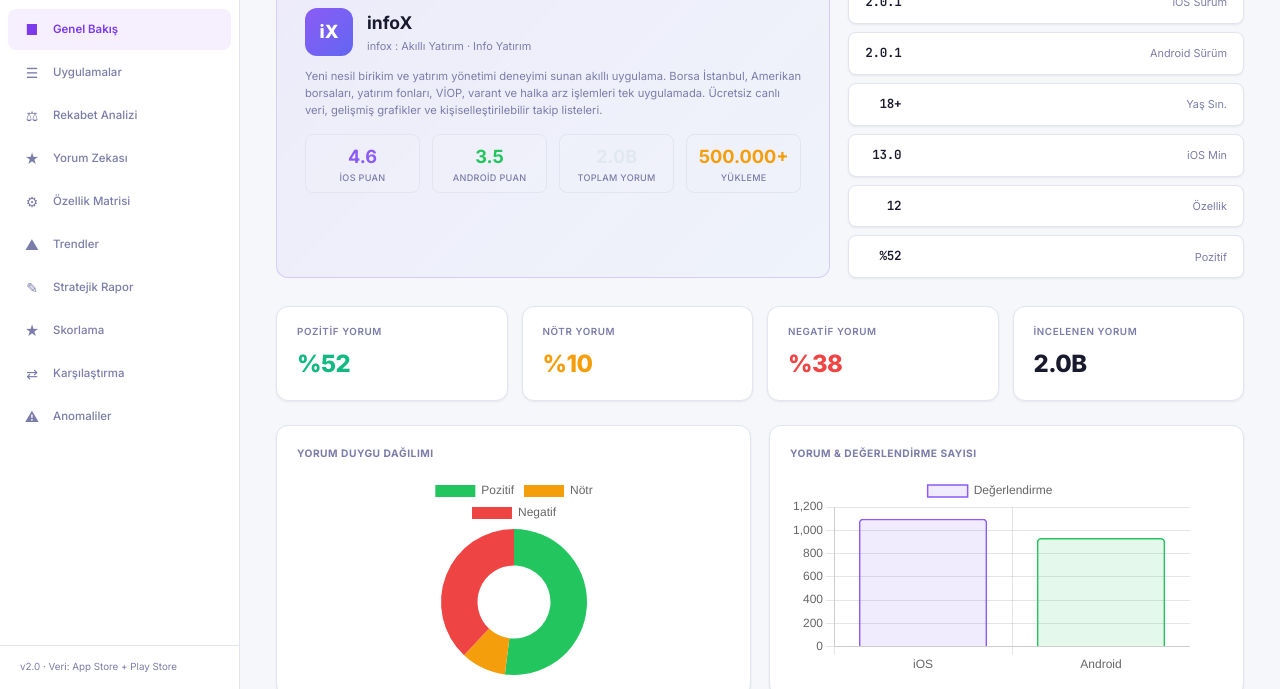
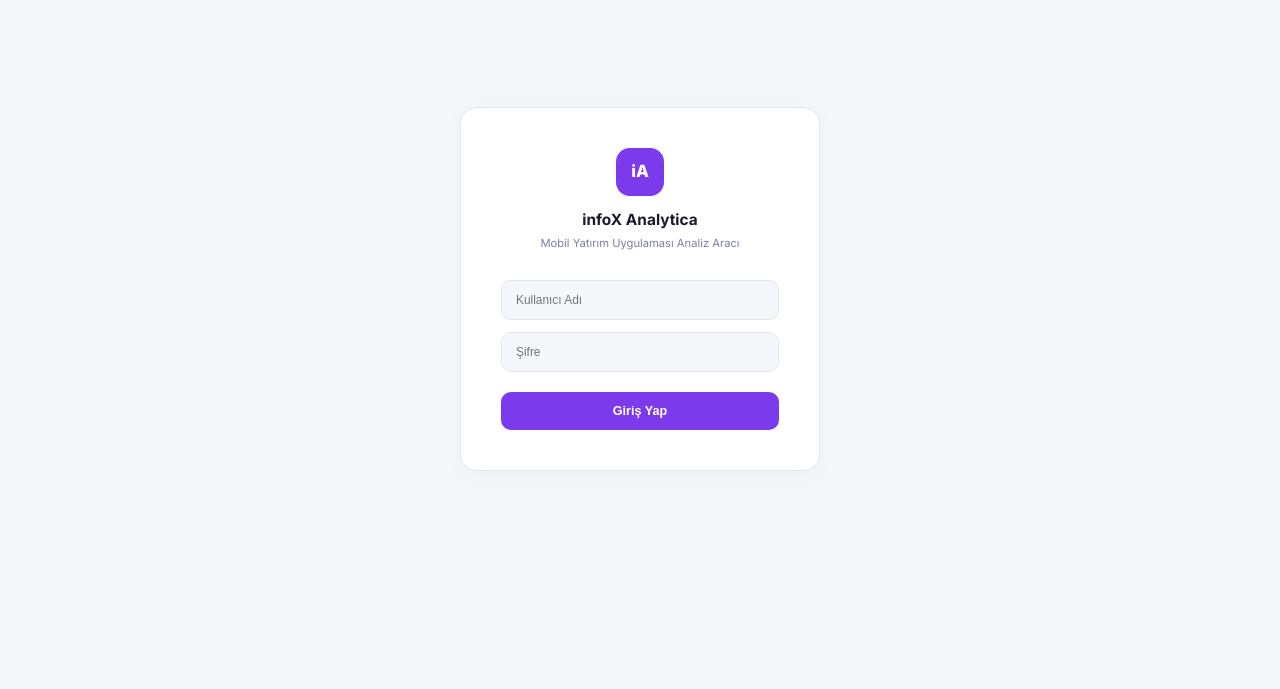
Before and after one commit to berktore/app-analyz-dashborad, a plain HTML site: page dashboard.html in a window 1280 px wide. Shown: the part 111-800 px from the top of the page. Drawn offline with nearby package versions, Linux system fonts and the light colour scheme.

Commit message:
add login page (kullanici/sifre)

```diff
--- a/dashboard.html
+++ b/dashboard.html
@@ -477,6 +477,30 @@
 </style>
 </head>
 <body>
+<div id="loginOverlay" style="position:fixed;inset:0;z-index:9999;background:var(--bg);display:flex;align-items:center;justify-content:center">
+  <div style="background:var(--card);padding:40px;border-radius:16px;width:360px;max-width:90%;box-shadow:0 4px 24px rgba(0,0,0,.04);border:1px solid var(--border)">
+    <div style="text-align:center;margin-bottom:28px">
+      <div style="width:48px;height:48px;border-radius:14px;background:var(--accent);display:flex;align-items:center;justify-content:center;margin:0 auto 12px;font-weight:800;font-size:1.2rem;color:#fff">iA</div>
+      <div style="font-weight:700;font-size:1.1rem">infoX Analytica</div>
+      <div style="font-size:.8rem;color:var(--muted);margin-top:4px">Mobil Yatırım Uygulaması Analiz Aracı</div>
+    </div>
+    <div id="loginError" style="display:none;background:rgba(239,68,68,.08);color:var(--red);font-size:.78rem;padding:8px 12px;border-radius:8px;margin-bottom:16px;text-align:center"></div>
+    <input id="loginUser" type="text" placeholder="Kullanıcı Adı" style="width:100%;padding:12px 14px;border:1px solid var(--border);border-radius:10px;font-size:.85rem;outline:none;background:var(--bg);color:var(--text);margin-bottom:12px;box-sizing:border-box" autocomplete="username">
+    <input id="loginPass" type="password" placeholder="Şifre" style="width:100%;padding:12px 14px;border:1px solid var(--border);border-radius:10px;font-size:.85rem;outline:none;background:var(--bg);color:var(--text);margin-bottom:20px;box-sizing:border-box" autocomplete="current-password">
+    <button onclick="login()" style="width:100%;padding:12px;border:none;border-radius:10px;background:var(--accent);color:#fff;font-weight:600;font-size:.9rem;cursor:pointer">Giriş Yap</button>
+  </div>
+</div>
+<script>
+const AUTH_USER = 'admin';
+const AUTH_PASS = 'admin123';
+(function(){if(sessionStorage.getItem('ia_auth')==='1'){document.getElementById('loginOverlay').style.display='none';}})();
+function login(){
+  var u=document.getElementById('loginUser').value, p=document.getElementById('loginPass').value, e=document.getElementById('loginError');
+  if(u===AUTH_USER&&p===AUTH_PASS){sessionStorage.setItem('ia_auth','1');document.getElementById('loginOverlay').style.display='none';return;}
+  e.style.display='block';e.textContent='Hatalı kullanıcı adı veya şifre.';
+}
+document.getElementById('loginPass').addEventListener('keydown',function(e){if(e.key==='Enter')login();});
+</script>
 <nav class="sidebar">
   <div class="sidebar-logo">
     <h1>infoX Analytica</h1>
```
